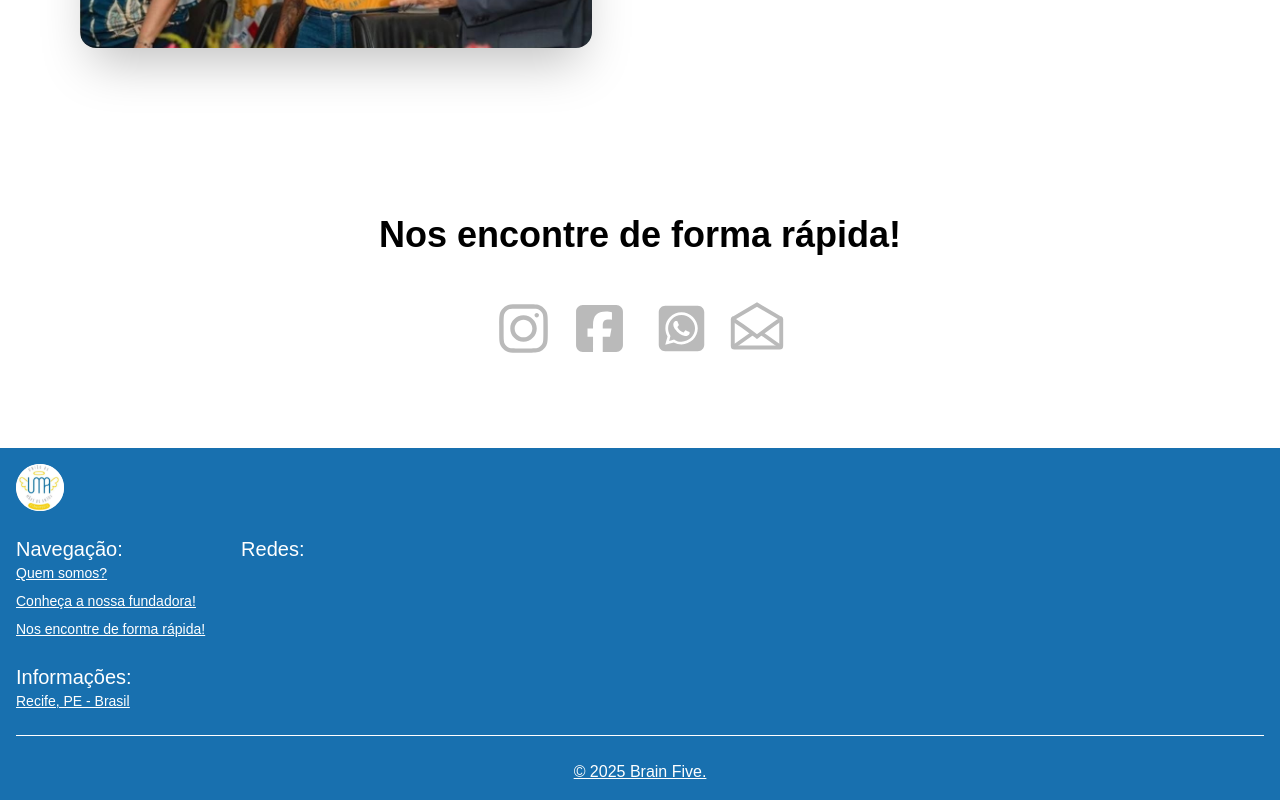
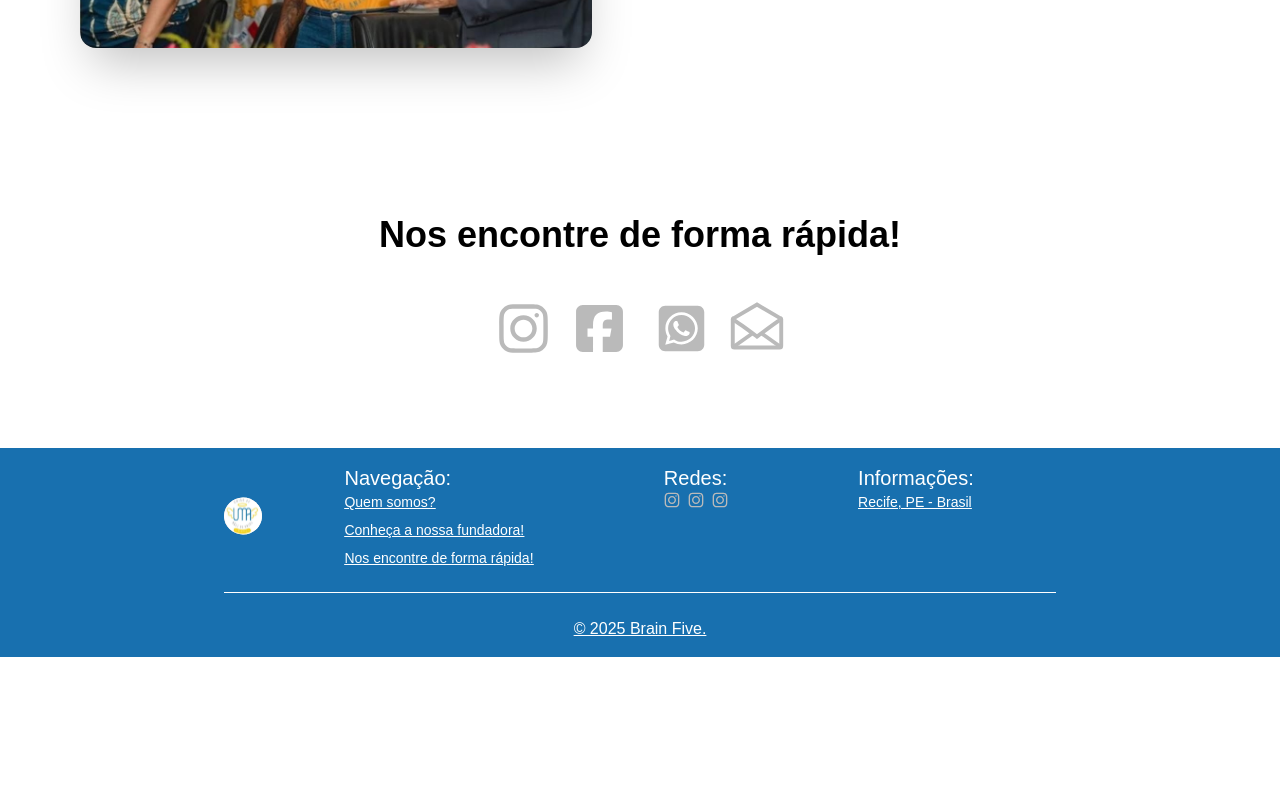
Before and after one commit to Lucas-Glaydson/uma-landing, a React (Vite) app: page / in a window 1280 px wide. Shown: the part 1811-2611 px from the top of the page. After the commit the page ends 2468 px from the top, so only its background shows below. Built offline with nearby package versions, Linux system fonts and the light colour scheme; a web font is replaced by a local one.

Commit message:
feat: finish footer

```diff
--- a/src/components/Footer.tsx
+++ b/src/components/Footer.tsx
@@ -1,15 +1,17 @@
 const Footer = () => {
   return (
     <footer className="w-full bg-primary-color text-white
-    p-4 flex flex-col gap-6 md:flex-row borde
+      p-4 flex flex-col gap-6 items-center
+    ">
+      <div className="flex flex-col w-2/3 gap-6">
 
-    ">
-      <div className="flex flex-col gap-6 w-full">
-        <div>
-          <img className="w-12" src="logo.svg" alt="uma logo" />
+        <div className="flex flex-col w-full md:flex-row md:justify-evenly gap-6 md:gap-0">
+
+          <div className="flex md:justify-center">
+            <img className="w-10" src="logo.svg" alt="uma logo" />
           </div>
 
-        <div className="flex gap-9">
+          <div className="flex gap-6 md:gap-12 md:w-full justify-evenly flex-col md:flex-row">
             <div>
               <h2 className="text-xl">Navegação:</h2>
               <nav className="flex flex-col text-sm gap-2 underline">
@@ -19,12 +21,13 @@ const Footer = () => {
               </nav>
             </div>
 
-          <div>
+            <div className="">
               <h2 className="text-xl">Redes:</h2>
-            <nav>
-
+              <nav className="flex gap-2">
+                <a href="https://www.instagram.com/uniaodemaesdeanjos.pe/"><img className="w-4" src="insta.svg" alt="" /></a>
+                <a href="https://www.instagram.com/uniaodemaesdeanjos.pe/"><img className="w-4" src="insta.svg" alt="" /></a>
+                <a href="https://www.instagram.com/uniaodemaesdeanjos.pe/"><img className="w-4" src="insta.svg" alt="" /></a>
               </nav>
-          </div>
             </div>
 
             <div>
@@ -33,13 +36,16 @@ const Footer = () => {
                 <a href="https://maps.app.goo.gl/xsaCvvkz6kXX85Lv5">Recife, PE - Brasil</a>
               </nav>
             </div>
+          </div>
+
+
+        </div>
 
         <div className="w-full flex flex-col justify-center items-center gap-6">
           <div className="w-full h-px bg-white flex justify-center items-center "></div>
           <a target="_blank" href="https://our-landing.vercel.app/" className="text-center underline">© 2025 Brain Five.</a>
         </div>
       </div>
-
     </footer>
   )
 }
```
Lines whose indentation alone changed are shown as unchanged.
